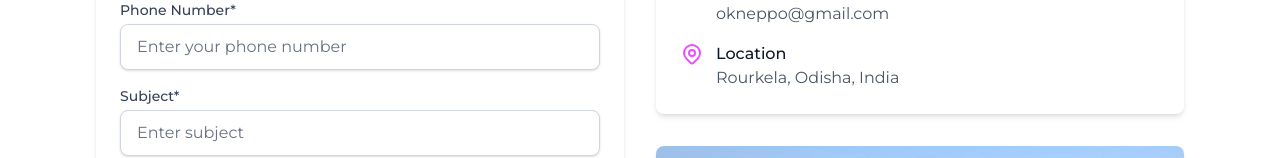
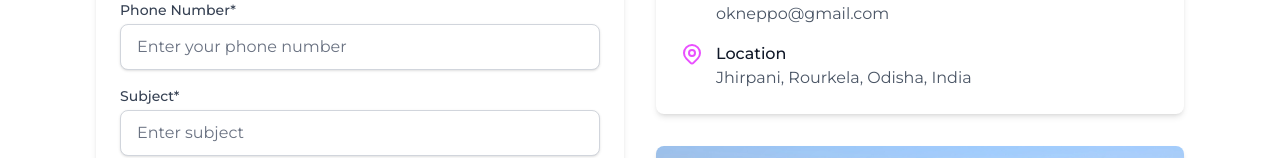
Before and after one commit to adilcse/okneppo, a Next.js app: page /contact in a window 1280 px wide. Shown: the part 522-680 px from the top of the page. Built offline with nearby package versions, Linux system fonts and the light colour scheme.

Commit message:
fix: update location display in contact page
- Changed static location text to a clickable link for Jhirpani, Rourkela, enhancing user experience by providing direct access to the location on maps.

```diff
--- a/src/app/(pages)/contact/page.tsx
+++ b/src/app/(pages)/contact/page.tsx
@@ -148,7 +148,7 @@ ${formData.message}
                     </div>
                     <div>
                       <h3 className="font-medium text-gray-900 dark:text-white">Location</h3>
-                      <p className="text-gray-600 dark:text-gray-400">Rourkela, Odisha, India</p>
+                      <a href="https://maps.app.goo.gl/rc2z5svbhZrjZPj19" target="_blank" rel="noopener noreferrer" className="text-gray-600 dark:text-gray-400">Jhirpani, Rourkela, Odisha, India</a>
                     </div>
                   </div>
                 </div>
```
